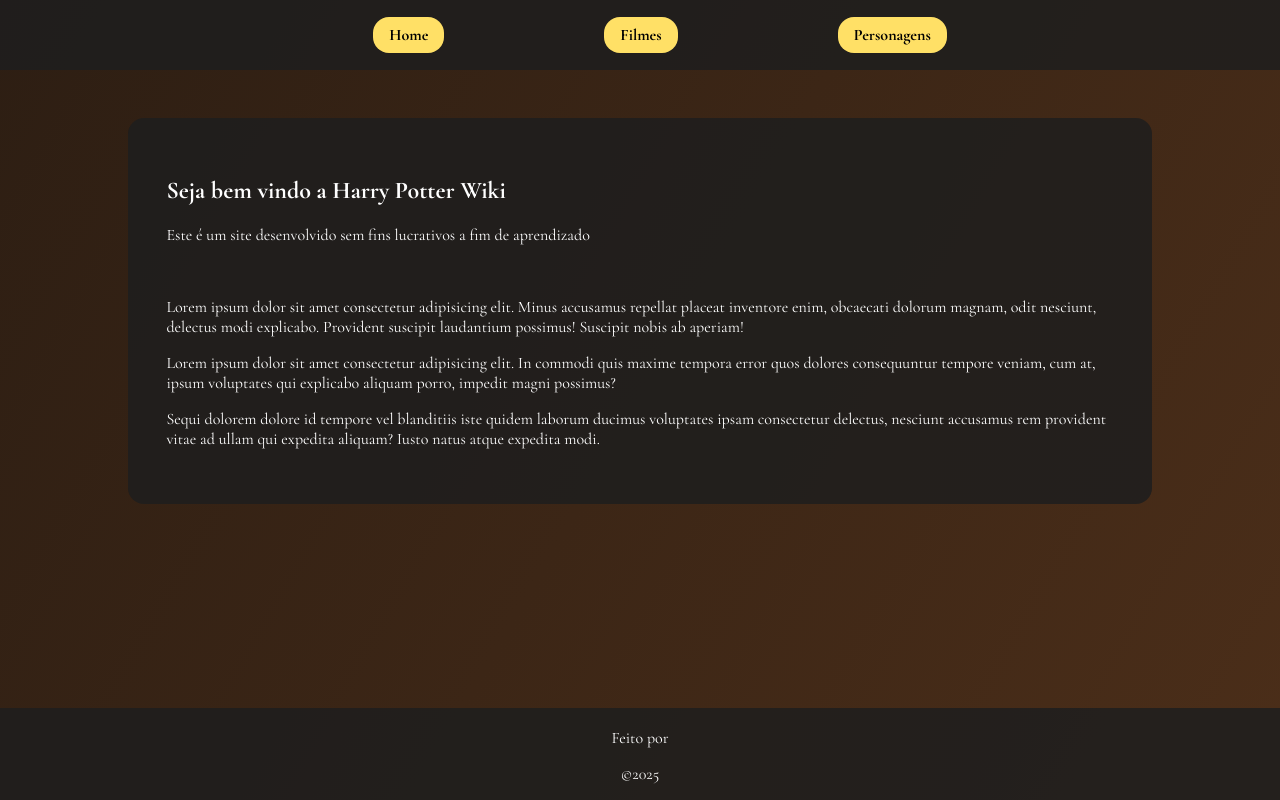
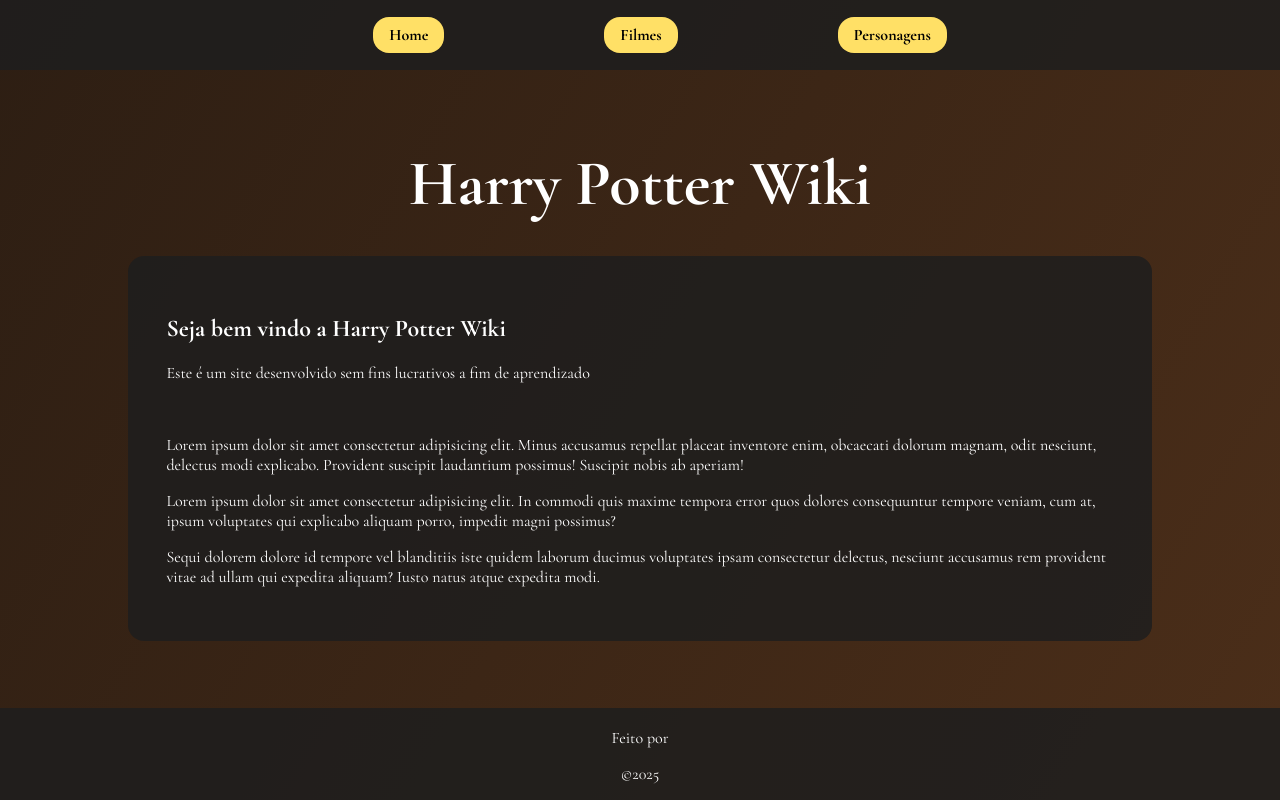
Before and after one commit to xOmilk/potter-wiki, a React (Vite) app: page / in a window 1280 px wide. Built offline with nearby package versions, Linux system fonts and the light colour scheme.

Commit message:
Alterações de rotas do site + definição de layout padrao

```diff
--- a/src/App.tsx
+++ b/src/App.tsx
@@ -1,29 +1,14 @@
-import { BrowserRouter, Routes, Route } from "react-router-dom";
-
-import { Home } from "./pages/Home";
-import { Movies } from "./pages/Movies";
+import { BrowserRouter } from "react-router-dom";
 
 import "./styles/theme.css";
 import "./styles/globals.css";
-import { Spells } from "./pages/Spells";
-import { Characters } from "./pages/Characters";
-import { Navbar } from "./components/Navbar";
-import { Footer } from "./components/Footer";
+
+import { Router } from "./components/Router";
 
 export function App() {
 	return (
 		<BrowserRouter>
-			<div className="app-container">
-				<Navbar />
-				<main className="main-content">
-					<Routes>
-						<Route path="/" element={<Home />} />
-						<Route path="/characters" element={<Characters />} />
-						<Route path="/movies" element={<Movies />} />
-					</Routes>
-				</main>
-				<Footer />
-			</div>
+			<Router />
 		</BrowserRouter>
 	);
 }
--- a/src/components/Footer/index.tsx
+++ b/src/components/Footer/index.tsx
@@ -1,15 +1,15 @@
-import styles from './styles.module.css'
+import styles from "./styles.module.css";
 
 export function Footer() {
 	return (
-		<div className={styles.footer}>
-			<a href="https://github.com/xOmilk"
-            target='_blank'
-            >Feito por</a>
+		<footer className={styles.footer}>
+			<a href="https://github.com/xOmilk" target="_blank">
+				Feito por
+			</a>
 			<p>
 				&copy;
 				{new Date().getFullYear()}
 			</p>
-		</div>
+		</footer>
 	);
 }
--- /dev/null
+++ b/src/components/Router/index.tsx
@@ -0,0 +1,19 @@
+import { Route, Routes } from "react-router-dom";
+import { Home } from "../../pages/Home";
+import { Characters } from "../../pages/Characters";
+import { Movies } from "../../pages/Movies";
+import { Spells } from "../../pages/Spells";
+import { DefaultLayout } from "../../layout/DefaultLayout";
+
+export function Router() {
+	return (
+		<Routes>
+			<Route path="/" element={<DefaultLayout />}>
+				<Route path="/" element={<Home />} />
+				<Route path="/characters" element={<Characters />} />
+				<Route path="/movies" element={<Movies />} />
+				<Route path="/spells" element={<Spells />} />
+			</Route>
+		</Routes>
+	);
+}
--- /dev/null
+++ b/src/layout/DefaultLayout/index.tsx
@@ -0,0 +1,24 @@
+import { Outlet } from "react-router-dom";
+
+import { Navbar } from "../../components/Navbar";
+import { Footer } from "../../components/Footer";
+import { Heading } from "../../components/Heading";
+
+import "../../styles/theme.css";
+import "../../styles/globals.css";
+
+export function DefaultLayout() {
+	return (
+		<div className="app-container">
+			<Navbar />
+			<main className="main-content">
+				<Heading>
+					<h1>Harry Potter Wiki</h1>
+				</Heading>
+
+				<Outlet />
+			</main>
+			<Footer />
+		</div>
+	);
+}
--- a/src/pages/Characters/index.tsx
+++ b/src/pages/Characters/index.tsx
@@ -61,10 +61,6 @@
 
 	return (
 		<Container>
-			<Heading>
-				<h1>Harry Potter Wiki</h1>
-			</Heading>
-
 			<InputSearchDefault
 				placeholder="Digite um personagem"
 				idInputElement="inputCharacter"
--- a/src/pages/Home/index.tsx
+++ b/src/pages/Home/index.tsx
@@ -1,7 +1,9 @@
+import { Container } from "../../components/Container";
 import styles from "./styles.module.css";
 
 export function Home() {
 	return (
+		<Container>
 			<div className={styles.content}>
 				<h2>Seja bem vindo a Harry Potter Wiki</h2>
 				<p>
@@ -11,24 +13,26 @@
 				<br />
 
 				<p>
-				Lorem ipsum dolor sit amet consectetur adipisicing elit. Minus
-				accusamus repellat placeat inventore enim, obcaecati dolorum
-				magnam, odit nesciunt, delectus modi explicabo. Provident
-				suscipit laudantium possimus! Suscipit nobis ab aperiam!
+					Lorem ipsum dolor sit amet consectetur adipisicing elit.
+					Minus accusamus repellat placeat inventore enim, obcaecati
+					dolorum magnam, odit nesciunt, delectus modi explicabo.
+					Provident suscipit laudantium possimus! Suscipit nobis ab
+					aperiam!
 				</p>
 
 				<p>
 					Lorem ipsum dolor sit amet consectetur adipisicing elit. In
 					commodi quis maxime tempora error quos dolores consequuntur
-				tempore veniam, cum at, ipsum voluptates qui explicabo aliquam
-				porro, impedit magni possimus?
+					tempore veniam, cum at, ipsum voluptates qui explicabo
+					aliquam porro, impedit magni possimus?
 				</p>
 				<p>
 					Sequi dolorem dolore id tempore vel blanditiis iste quidem
-				laborum ducimus voluptates ipsam consectetur delectus, nesciunt
-				accusamus rem provident vitae ad ullam qui expedita aliquam?
-				Iusto natus atque expedita modi.
+					laborum ducimus voluptates ipsam consectetur delectus,
+					nesciunt accusamus rem provident vitae ad ullam qui expedita
+					aliquam? Iusto natus atque expedita modi.
 				</p>
 			</div>
+		</Container>
 	);
 }
--- a/src/pages/Home/styles.module.css
+++ b/src/pages/Home/styles.module.css
@@ -2,6 +2,7 @@
     padding: 2.4rem;
     border-radius: 1rem;
     margin: auto auto;
+    margin-top: 2rem;
 	width: 80%;
 	background: var(--background-item);
 }
--- a/src/pages/Movies/index.tsx
+++ b/src/pages/Movies/index.tsx
@@ -59,9 +59,6 @@
 
 	return (
 		<div>
-			<Heading>
-				<h1>Harry Potter Wiki</h1>
-			</Heading>
 			<Container>
 				<div className={styles.research}>
 					<InputSearchDefault
```
Lines whose indentation alone changed are shown as unchanged.
